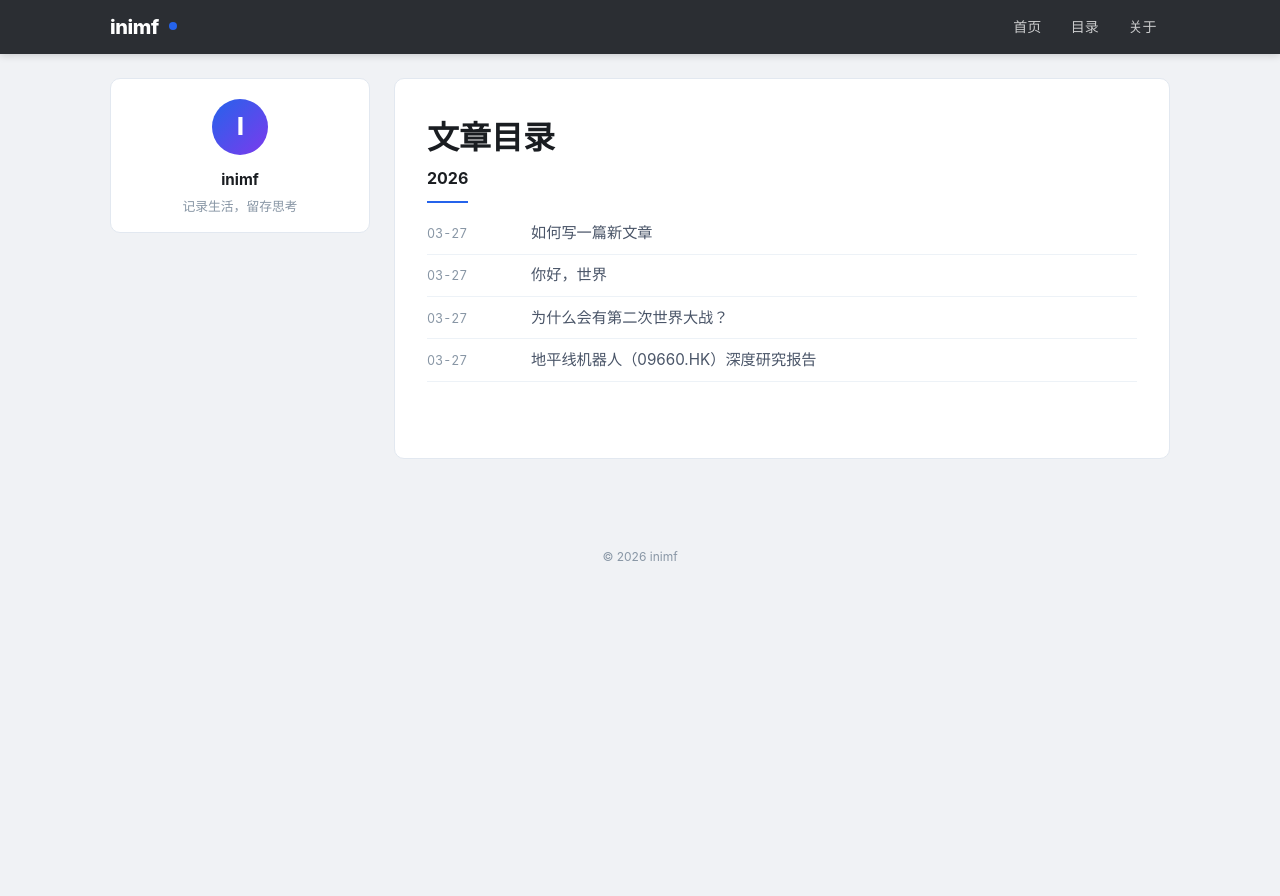
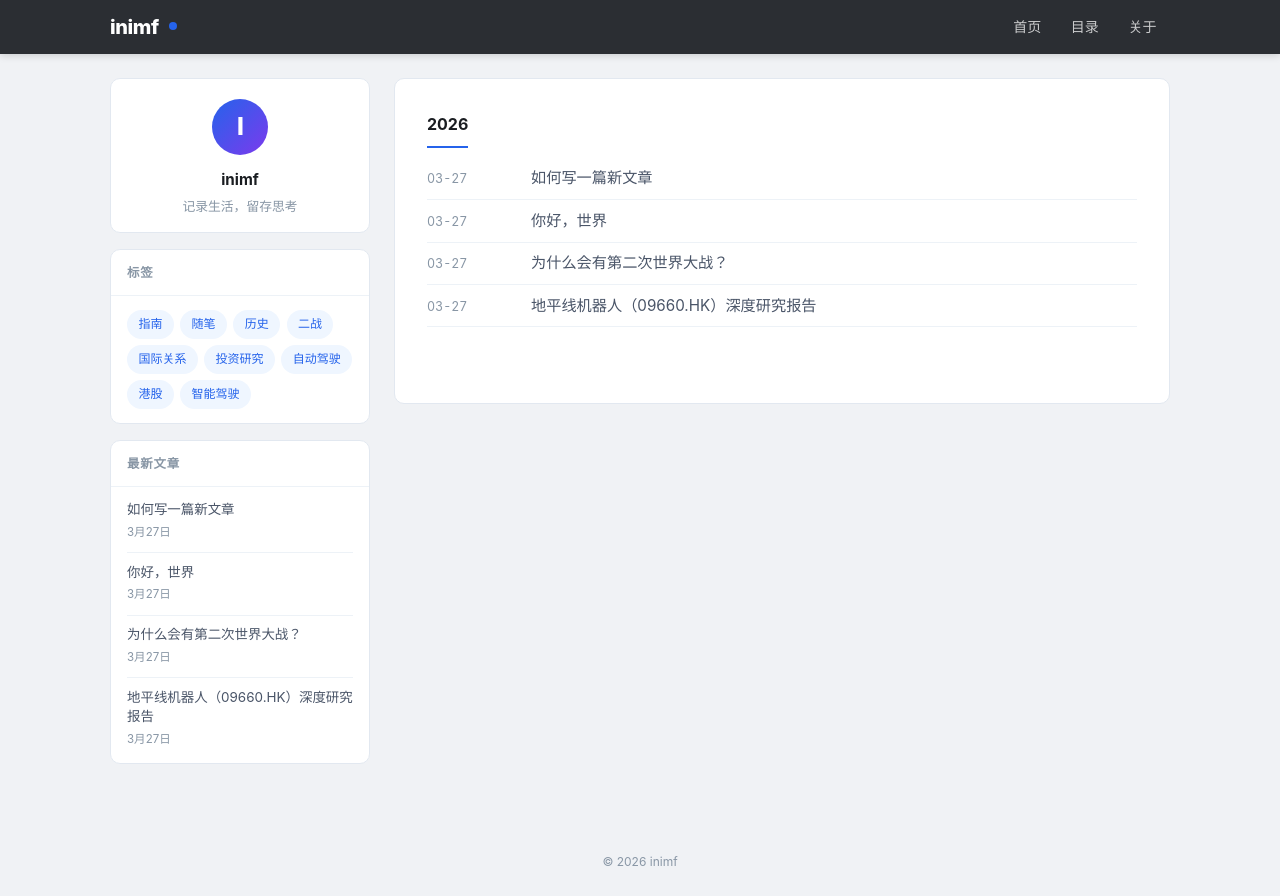
Before and after one commit to web1286/inimf-blog, a Next.js app: page /archive in a window 1280 px wide. Before the commit the page ends 800 px from the top, so only its background shows below. Built offline with nearby package versions, Linux system fonts and the light colour scheme.

Commit message:
⏪ revert: restore pre-Dawn page

```diff
--- a/pages/archive.tsx
+++ b/pages/archive.tsx
@@ -28,12 +28,11 @@ export default function Archive({ posts }: ArchiveProps) {
   const years = Object.keys(grouped).sort((a, b) => Number(b) - Number(a))
 
   return (
-    <Layout title="目录">
+    <Layout title="目录" posts={posts}>
       <div className="archive-page">
-        <h1 className="archive-page-title">文章目录</h1>
       {years.map((year) => (
         <div key={year} className="archive-year">
-          <div className="archive-year-title">{year}</div>
+          <h2 className="archive-year-title">{year}</h2>
           <ul className="archive-list">
             {grouped[year].map((post) => (
               <li key={post.slug} className="archive-item">
```
